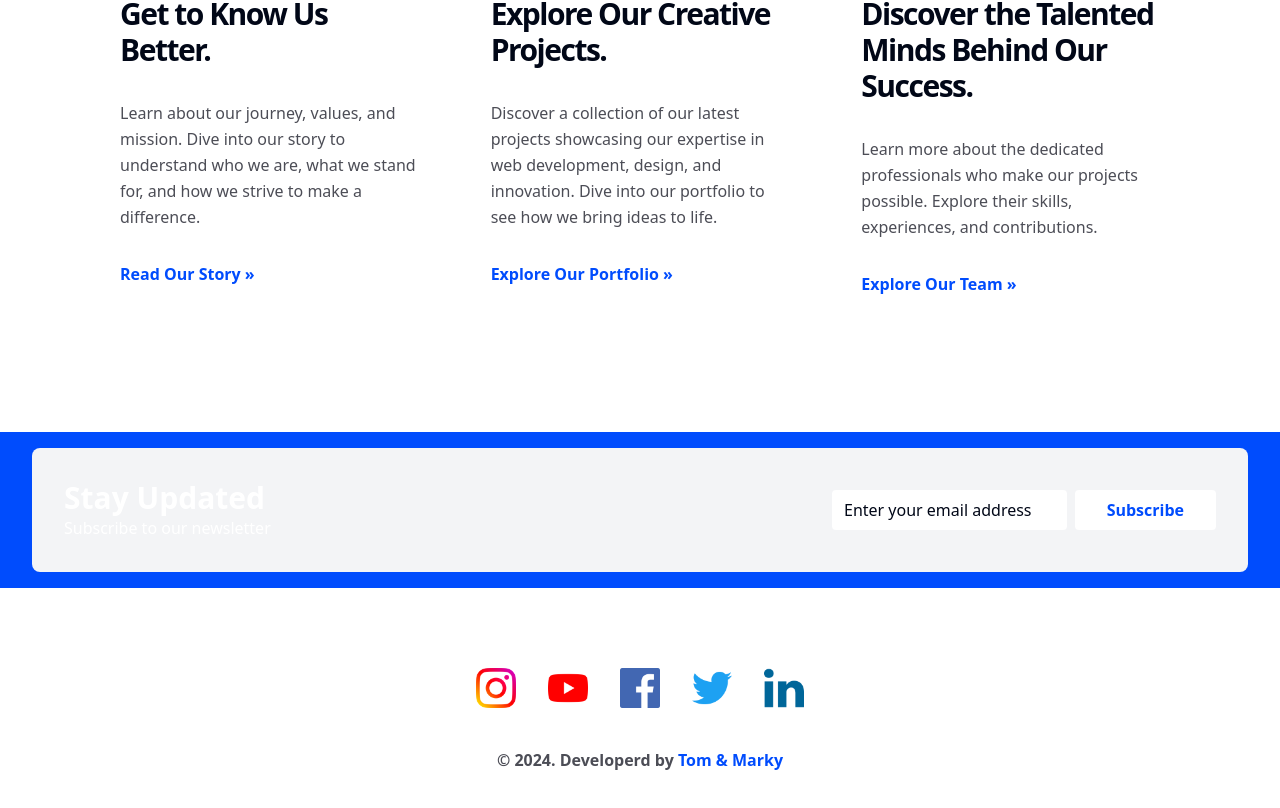
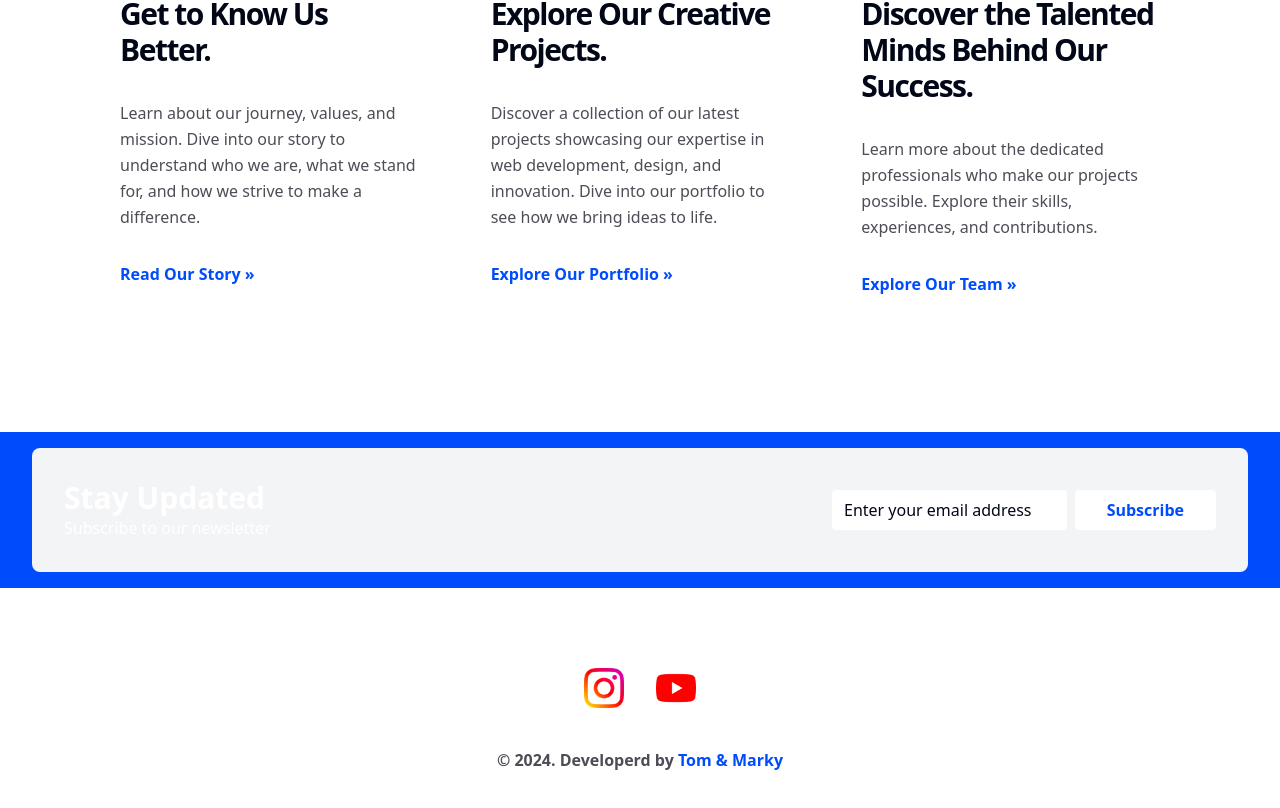
Before and after one commit to TomKalina/independentrecords.cz, a Next.js app: page /demo in a window 1280 px wide. Shown: the part 2419-3227 px from the top of the page. Built offline with nearby package versions, Linux system fonts and the light colour scheme; what tailwindcss-animated would draw is missing.

Commit message:
refactor: Update Footer component social media icons

```diff
--- a/src/app/components/Footer.tsx
+++ b/src/app/components/Footer.tsx
@@ -24,7 +24,7 @@ export default function Footer(props: Props) {
             />
           </a>
         </li>
-        <li>
+        {/* <li>
           <a href="#">
             <img
               src="assets/images/social_icons/facebook.png"
@@ -50,11 +50,11 @@ export default function Footer(props: Props) {
               className="h-10 w-10"
             />
           </a>
-        </li>
+        </li> */}
       </ul>
       <span className="block text-center text-gray-txt font-semibold mt-10 ">
         © {new Date().getFullYear()}. Developerd by{" "}
-        <a href="https://spacema-dev.com" className="text-primary">
+        <a href="https://skalina.cz" className="text-primary">
           Tom & Marky
         </a>
       </span>
```
